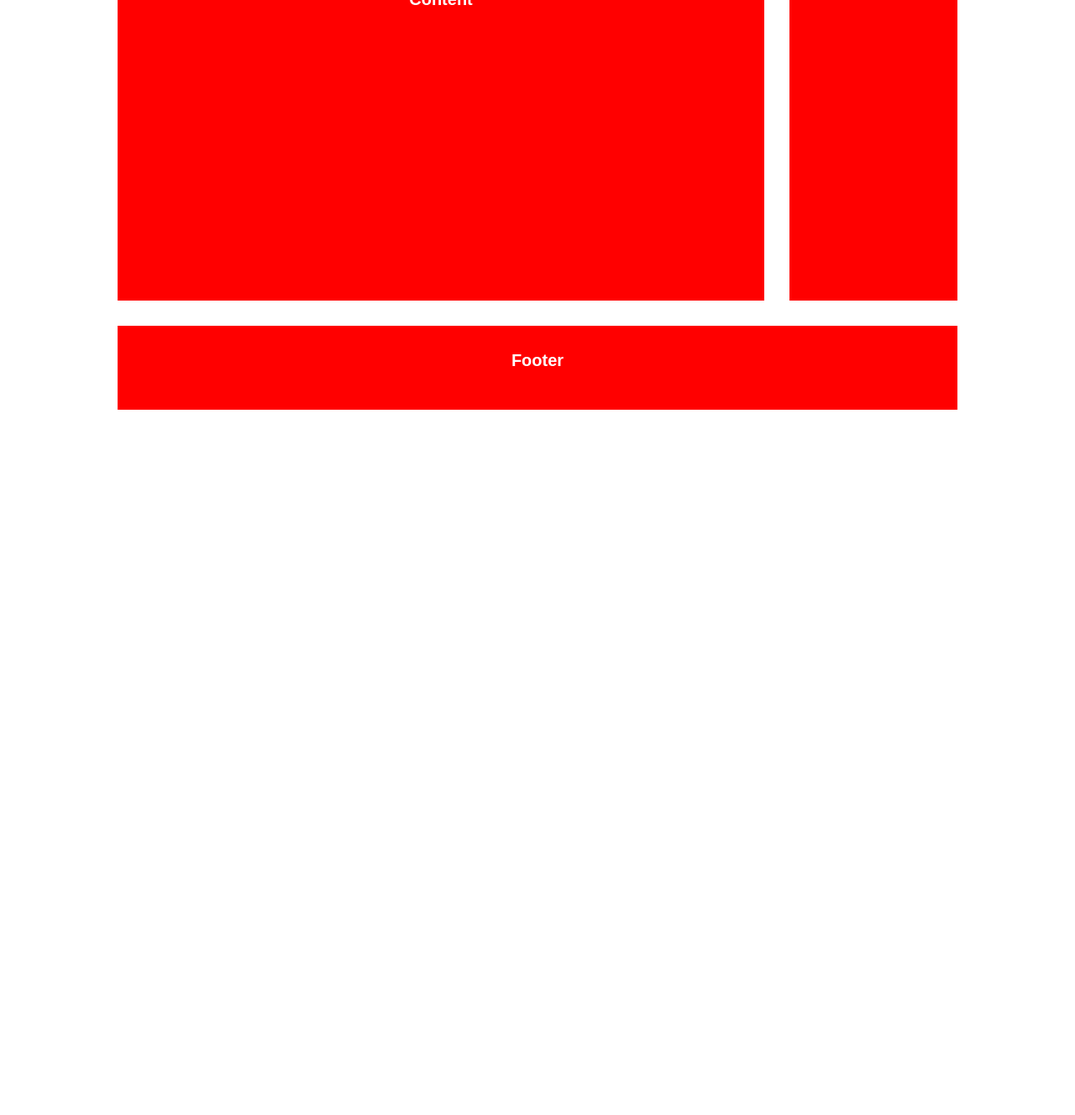
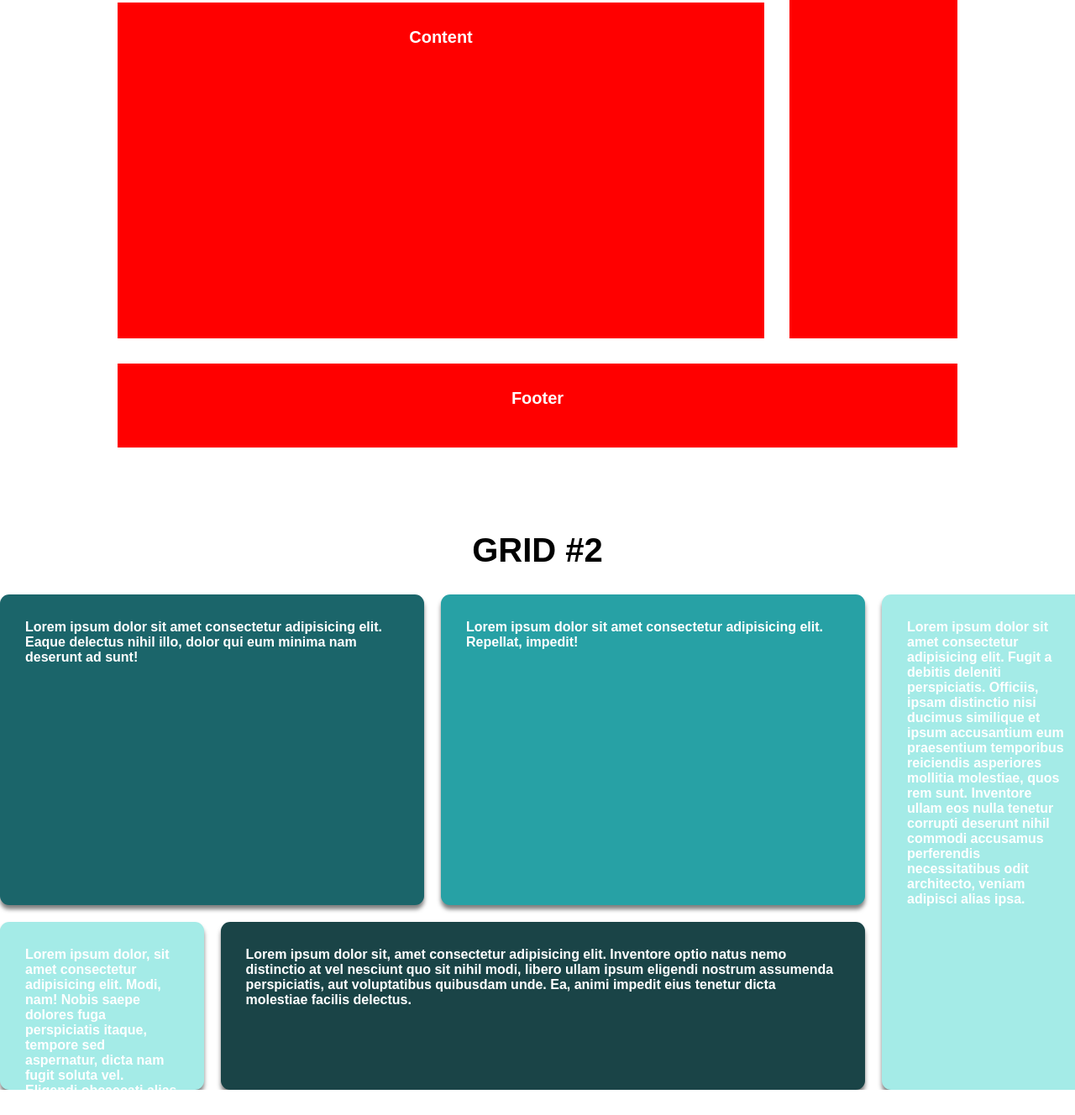
Before and after one commit to strawberryaish/gridstarter, a plain HTML site: page index.html in a window 1280 px wide. Shown: the part 432-1760 px from the top of the page at 84% size. Before the commit the page ends 950 px from the top, so only its background shows below. Drawn offline with Linux system fonts and the light colour scheme.

Commit message:
Add files via upload

```diff
--- a/index.html
+++ b/index.html
@@ -8,6 +8,8 @@
     <title>Document</title>
 </head>
 <body>
+
+    <h2 class="title-grid">GRID #1</h2>
 
     <div class="container">
         <div class="header"> Header </div>
@@ -22,5 +24,15 @@
 
       </div>
 
+      <h2 class="title-grid">GRID #2</h2>
+
+      <div class="container-2">
+        <div class="content-1">Lorem ipsum dolor sit amet consectetur adipisicing elit. Eaque delectus nihil illo, dolor qui eum minima nam deserunt ad sunt!</div>
+        <div class="content-2">Lorem ipsum dolor sit amet consectetur adipisicing elit. Repellat, impedit!</div>
+        <div class="sidebar-2">Lorem ipsum dolor sit amet consectetur adipisicing elit. Fugit a debitis deleniti perspiciatis. Officiis, ipsam distinctio nisi ducimus similique et ipsum accusantium eum praesentium temporibus reiciendis asperiores mollitia molestiae, quos rem sunt. Inventore ullam eos nulla tenetur corrupti deserunt nihil commodi accusamus perferendis necessitatibus odit architecto, veniam adipisci alias ipsa.</div>
+        <div class="content-3">Lorem ipsum dolor, sit amet consectetur adipisicing elit. Modi, nam! Nobis saepe dolores fuga perspiciatis itaque, tempore sed aspernatur, dicta nam fugit soluta vel. Eligendi obcaecati alias minus itaque minima.</div>
+        <div class="content-4">Lorem ipsum dolor sit, amet consectetur adipisicing elit. Inventore optio natus nemo distinctio at vel nesciunt quo sit nihil modi, libero ullam ipsum eligendi nostrum assumenda perspiciatis, aut voluptatibus quibusdam unde. Ea, animi impedit eius tenetur dicta molestiae facilis delectus.</div>
+      </div>
+
 </body>
 </html>
--- a/style.scss
+++ b/style.scss
@@ -1,18 +1,37 @@
+
+* {
+  padding: 0;
+  margin: 0;
+  box-sizing: border-box;
+}
+
+html {
+  font-family: sans-serif;
+  font-size: 62.5%;
+
+}
+
+
+.title-grid {
+  font-size: 4rem;
+  text-align: center;
+}
 
 .container {
-    width: 1000px;
-    margin: 30px auto;
+  width: 100rem;
+  margin: 3rem auto;
     display: grid;
-    grid-template-rows: 100px 200px 400px 100px;
-    grid-template-columns: repeat(3, 1fr) 200px;
-    grid-gap: 30px;
+    grid-template-rows: 10rem 20rem 40rem 10rem;
+    grid-template-columns: repeat(3, 1fr) 20rem;
+    grid-gap: 3rem;
+    margin-bottom: 10rem;
+
 
     & > *{
     text-align: center;
     background-color: red;
-    padding: 30px;
-    font-size: 20px;
-      font-family: sans-serif;
+    padding: 3rem;
+    font-size: 2rem;
     font-weight: 700;
     color: #fff;
   }
@@ -36,3 +55,62 @@
   .footer {
     grid-column: 1/-1;
   }
+
+
+  ////////////////////////////////
+  /// GRID #2
+  .container-2 {
+  overflow: hidden;
+
+
+  width: 130rem;
+    margin: 3rem auto;
+    display: grid;
+    grid-template-rows: 15rem 20rem 20rem;
+    grid-template-columns: repeat(4, 1fr) 25rem;
+    grid-gap: 2rem;
+
+    & > * {
+      font-size: 1.6rem;
+      font-weight: 600;
+      color: #fff;
+      padding: 3rem;
+    box-shadow: 0 .5rem .5rem rgba(0,0, 0,.5);
+    border-radius: 11px;
+
+    }
+  }
+
+
+.content-1{
+  background-color: #1b656a;
+  grid-column: 1/span 2;
+  grid-row: 1/3;
+
+
+}
+.content-2{
+  background-color: #27a1a5;
+  grid-column: 3/5;
+  grid-row: 1/3;
+
+
+}
+.sidebar-2{
+  background-color: #a4ebe7;
+  grid-row: 1/-1;
+
+}
+.content-3{
+  background-color: #a4ebe7;
+  grid-row: 3/4;
+
+
+
+}
+.content-4{
+  background-color: #1a4447;
+  grid-column: 2/5;
+  grid-row: 3/4;
+
+}
```
Also changed, not shown: style.css, 1 other file.
